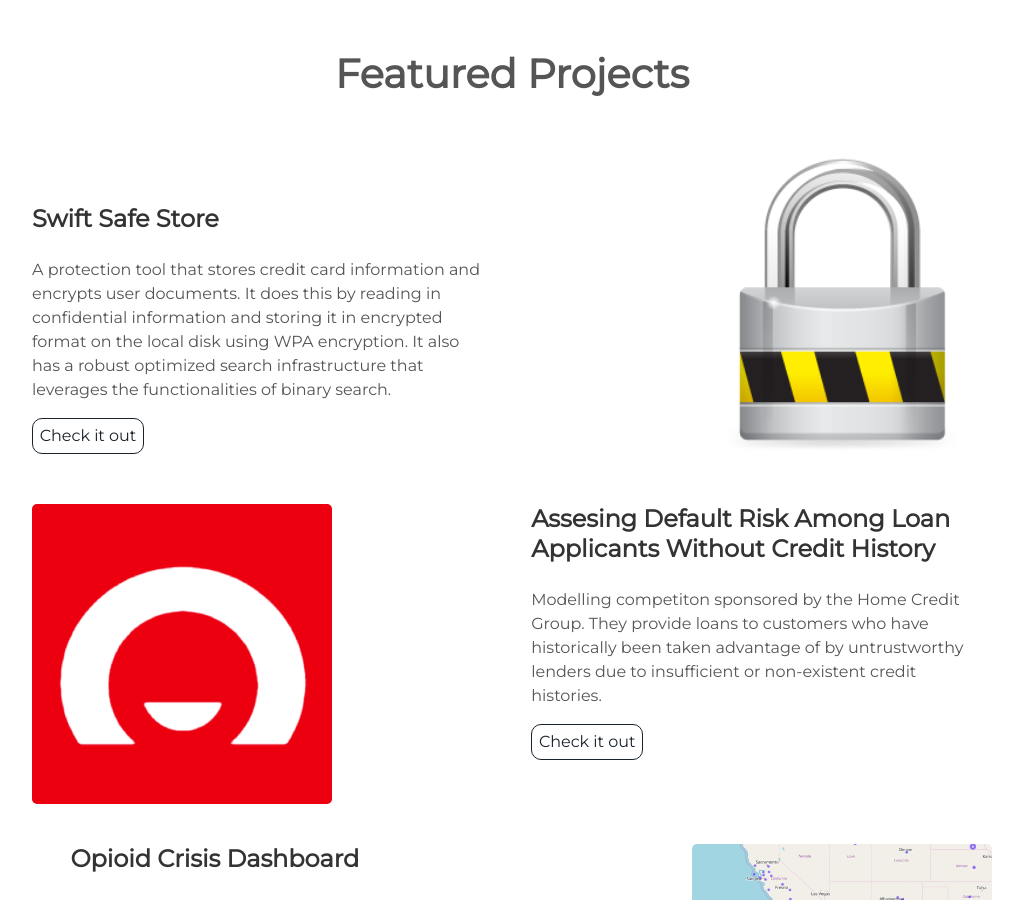
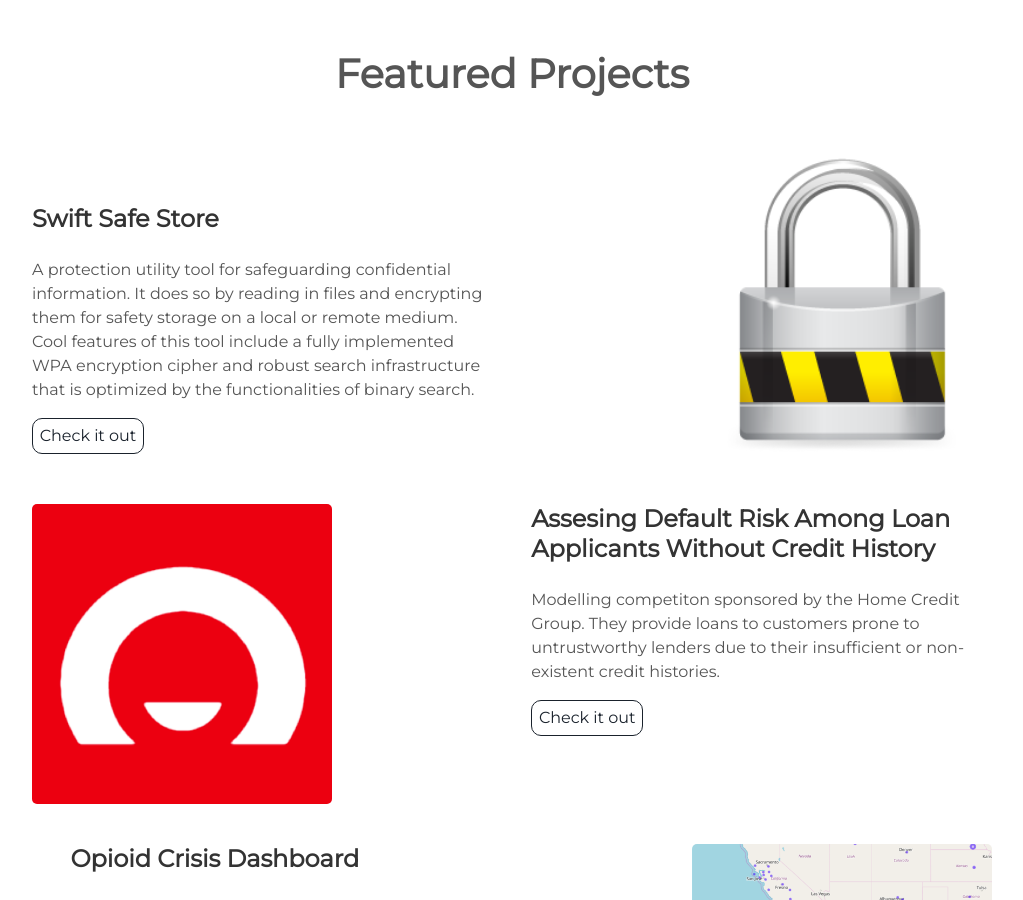
Before and after one commit to devytechie/devytechie.github.io, a Jekyll site: the page built from index.html, in a window 1280 px wide and 900 px high, scrolled down 1549 px. Shown: the whole window, without its empty margins (128-1151 px from the left). Built offline with Jekyll 4.4.1, drawn with Linux system fonts in a browser that asks for light colours.

Commit message:
Updating project descriptions

```diff
--- a/_includes/projects.html
+++ b/_includes/projects.html
@@ -9,7 +9,7 @@
     <h3> Swift Safe Store </h3>
     <ul>
     </ul>
-    <p>A protection tool that  stores credit card information and encrypts user documents. It does this by reading in confidential information and storing it in encrypted format on the local disk using WPA encryption. It also has a robust optimized search infrastructure that leverages the functionalities of binary search.</p>
+    <p>A protection utility tool for safeguarding confidential information. It does so by reading in files and encrypting them for safety storage on a local or remote medium. Cool features of this tool include a fully implemented WPA encryption cipher and robust search infrastructure that is optimized by the functionalities of binary search.</p>
     <a class="project-link" href="https://github.com/Nzaba/swiftsafe" target="_blank">Check it out</a>
   </div>
 </div>
@@ -21,7 +21,7 @@
     <h3> Assesing Default Risk Among Loan Applicants Without Credit History </h3>
     <ul>
     </ul>
-    <p>Modelling competiton sponsored by the Home Credit Group. They provide loans to customers who have historically been taken advantage of by untrustworthy lenders due to insufficient or non-existent credit histories.</p>
+    <p>Modelling competiton sponsored by the Home Credit Group. They provide loans to customers prone to untrustworthy lenders due to their insufficient or non-existent credit histories.</p>
     <a class="project-link" href="loan_default.html" target="_blank">Check it out</a>
   </div>
 </div>
```
